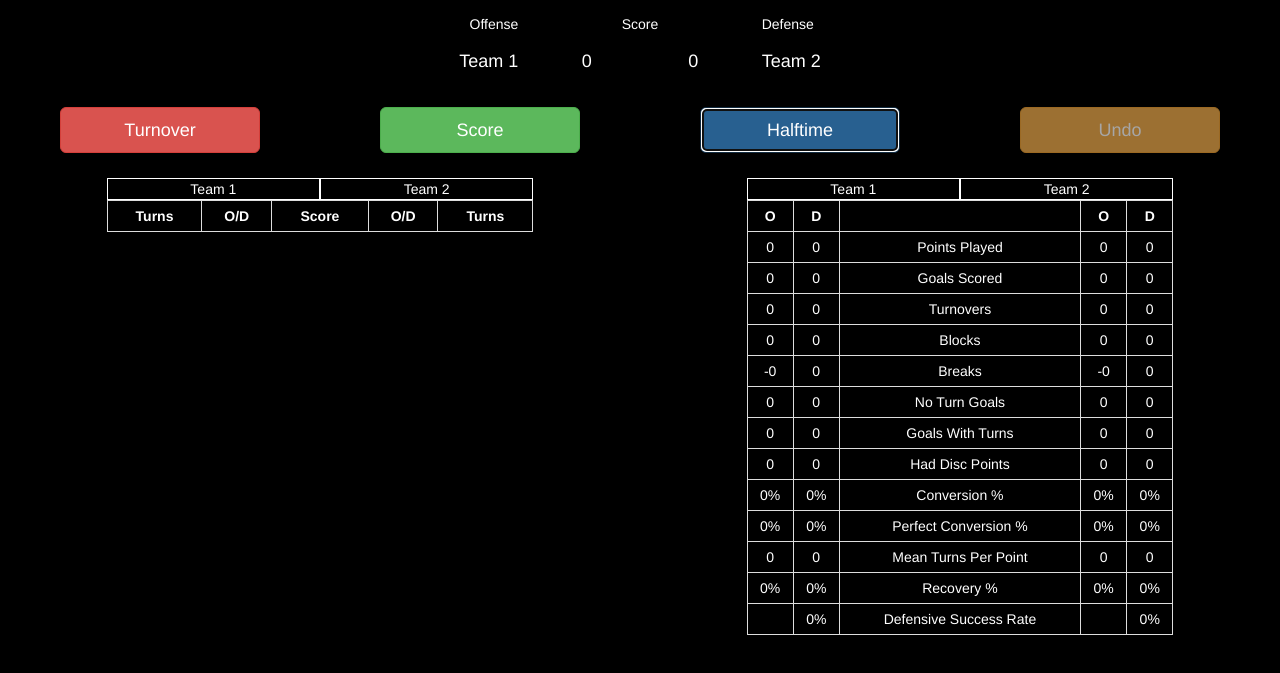
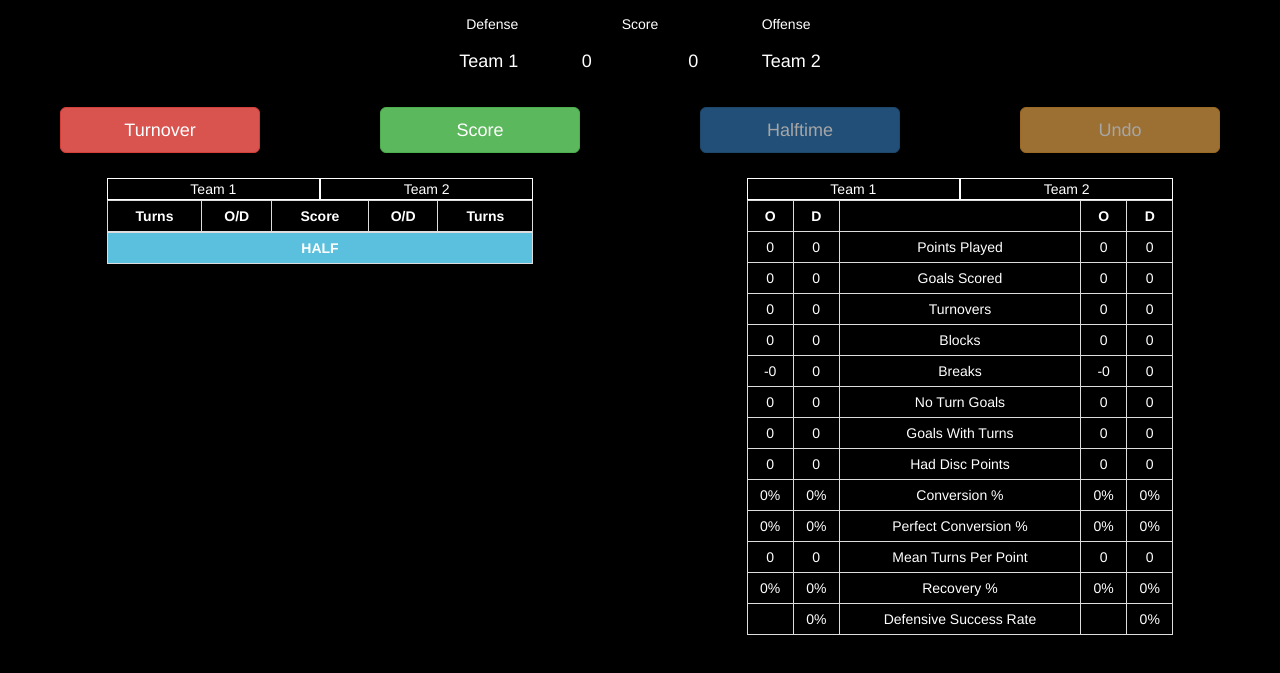
Before and after one commit to LukeBurgessYeo/basic-ulti-stats, a plain HTML site: page Basic Ultimate Stats/index.html in a window 1280 px wide. Both pictures are taken after a click on the button "Halftime". Shown: the part 63-736 px from the top of the page. Drawn offline with Linux system fonts and the light colour scheme.

Commit message:
Halftime button functionality

```diff
--- a/Basic Ultimate Stats/css/style.css
+++ b/Basic Ultimate Stats/css/style.css
@@ -45,3 +45,8 @@ th {
 .perfect {
   font-weight: bolder;
 }
+
+.half {
+  background-color: #5bc0de;
+  font-weight: bolder;
+}
--- a/Basic Ultimate Stats/js/script.js
+++ b/Basic Ultimate Stats/js/script.js
@@ -61,8 +61,8 @@ $(function() {
                 team2Class = "hold";
                 if (team2Turns === 0) { team2Class += " perfect"; }
             }
+
             team1Class = team1Offense ? "broken" : "conceded";
-            //team2Class = team1Offense ? "break" : "hold";
 
             team2Goals += 1;
             team1Offense = true;
@@ -78,12 +78,30 @@ $(function() {
         $("#data").html(tableData.join(""));
 
         team1HasDisc = !team1HasDisc;
-        ressetTurnovers();
+        resetTurnovers();
 
         inputs.push("score");
     });
 
-    function ressetTurnovers() {
+    $("#halftime").click(function() {
+        team1Offense = !team1Offense;
+        team1HasDisc = !team1HasDisc;
+
+        var team1Possession = team1Offense ? "Offense" : "Defense";
+        var team2Possession = team1Offense ? "Defense" : "Offense";
+
+        $("#team1mode").html(team1Possession);
+        $("#team2mode").html(team2Possession);
+
+        tableData.push("<tr><td colspan='5' class='half'>HALF</td></tr>");
+        $("#data").html(tableData.join(""));
+
+        $("#halftime").attr("disabled", true);
+
+        inputs.push("half");
+    });
+
+    function resetTurnovers() {
         team1Turns = 0;
         team2Turns = 0;
         $("#turnover").html("Turnovers");
```
